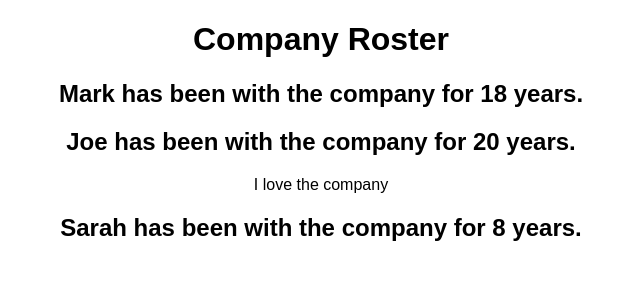
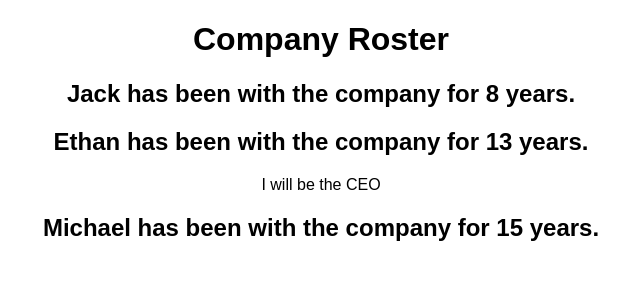
Before and after one commit to wisdev53548/react-sample, a React (Create React App) app: page / in a window 1280 px wide. Shown: the top 300 px of the page, without its empty margins (319-959 px from the left). Built offline with nearby package versions, Linux system fonts and the light colour scheme.

Commit message:
Added dynamic state property

```diff
--- a/src/App.js
+++ b/src/App.js
@@ -3,13 +3,21 @@ import Person from './Person/Person'
 import './App.css';
 
 class App extends Component {
+  state = {
+    people: [
+      {name: 'Jack', age: (Math.floor(Math.random() * 20) + 1)},
+      {name: 'Ethan', age: (Math.floor(Math.random() * 20) + 1)},
+      {name: 'Michael', age: (Math.floor(Math.random() * 20) + 1)}
+    ]
+  }
+
   render() {
     return (
       <div className="App">
         <h1>Company Roster</h1>
-        <Person name="Mark" />
-        <Person name="Joe">I love the company</Person>
-        <Person name="Sarah" />
+        <Person name={this.state.people[0].name} age={this.state.people[0].age} />
+        <Person name={this.state.people[1].name} age={this.state.people[1].age}>I will be the CEO</Person>
+        <Person name={this.state.people[2].name} age={this.state.people[2].age} />
       </div>
     );
   }
--- a/src/Person/Person.js
+++ b/src/Person/Person.js
@@ -3,7 +3,7 @@ import React from 'react'
 const person = props => {
   return (
     <div>
-      <h2>{props.name} has been with the company for {(Math.floor(Math.random() * 20) + 1)} years.</h2>
+      <h2>{props.name} has been with the company for {props.age} years.</h2>
       <p>{props.children}</p>
     </div>
   )
```
